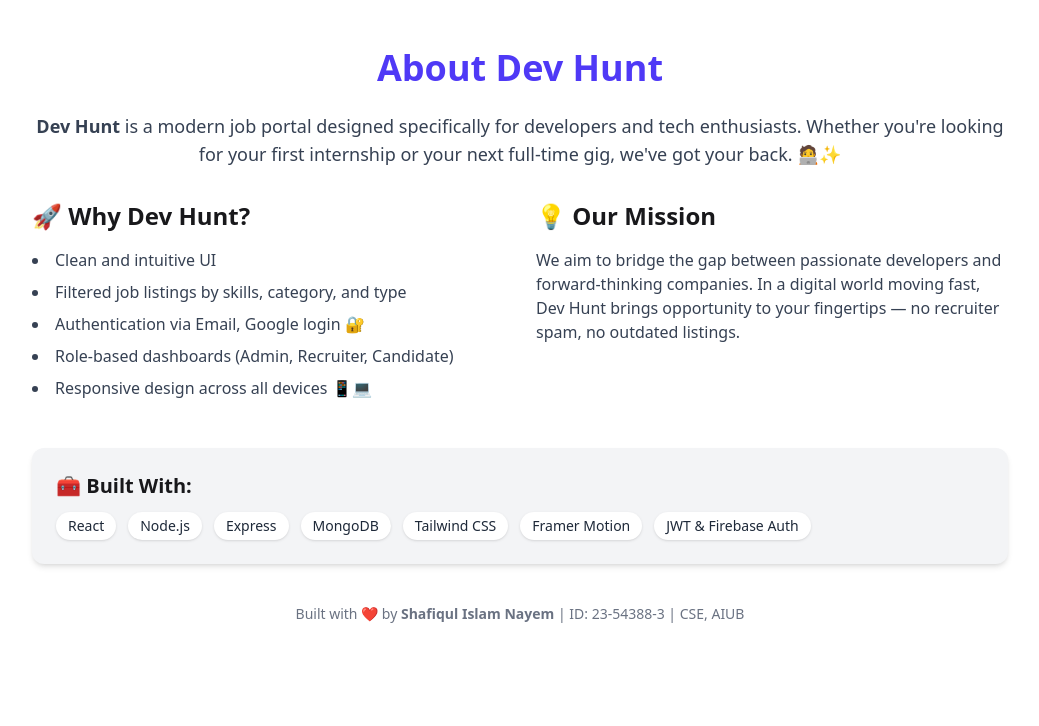
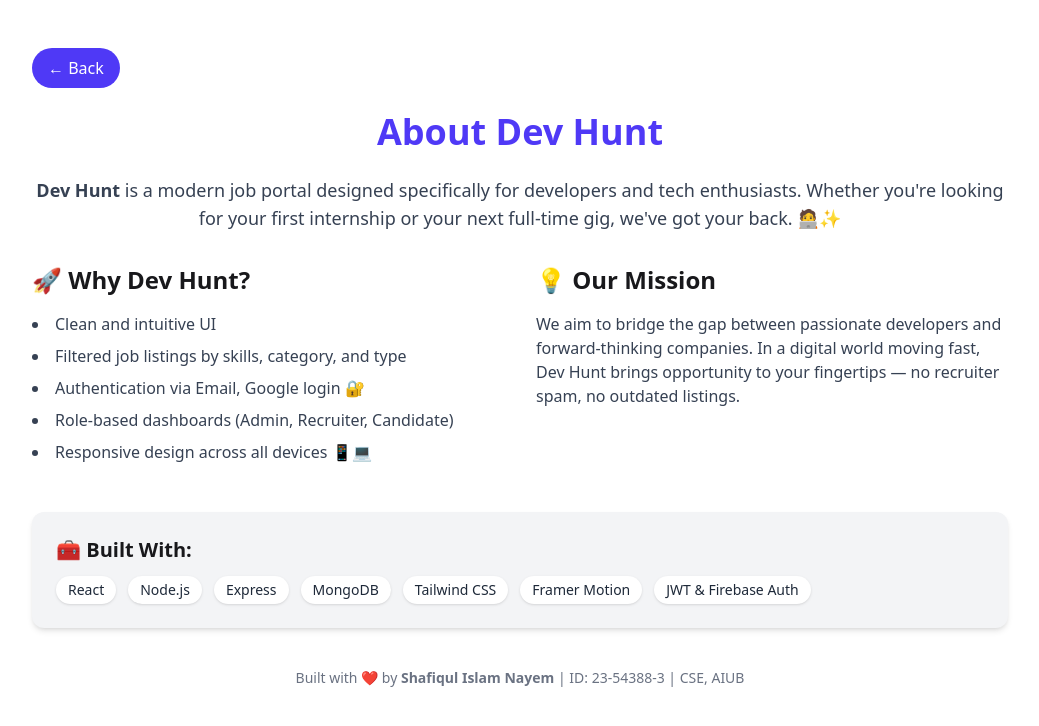
Before and after one commit to shafikulnayem10/Dev-Hunt-Job-Portal-, a React (Vite) app in the folder Job_Portal/: page /about in a window 1280 px wide. Shown: the top 726 px of the page, without its empty margins (120-1159 px from the left). Built offline with nearby package versions, Linux system fonts and the light colour scheme; no server answers.

Commit message:
add a back button

```diff
--- a/Job_Portal/src/Pages/About/About.jsx
+++ b/Job_Portal/src/Pages/About/About.jsx
@@ -1,7 +1,14 @@
 import React from 'react';
+import { useNavigate } from 'react-router-dom';
 import { motion } from 'framer-motion';
 
 export default function About() {
+  const navigate = useNavigate();
+
+  const handleBack = () => {
+    navigate(-1);
+  };
+
   return (
     <motion.div
       initial={{ opacity: 0, y: 20 }}
@@ -9,10 +16,19 @@
       transition={{ duration: 0.6 }}
       className="max-w-5xl mx-auto px-6 py-12"
     >
+
+      <button
+        onClick={handleBack}
+        className="mb-6 px-4 py-2 bg-indigo-600 text-white rounded-full hover:bg-indigo-700 transition"
+      >
+        ← Back
+      </button>
+
       <h1 className="text-4xl font-bold text-center mb-6 text-indigo-600">About Dev Hunt</h1>
 
       <p className="text-lg text-gray-700 mb-8 text-center">
-        <strong>Dev Hunt</strong> is a modern job portal designed specifically for developers and tech enthusiasts. Whether you're looking for your first internship or your next full-time gig, we've got your back. 🧑‍💻✨
+        <strong>Dev Hunt</strong> is a modern job portal designed specifically for developers and tech enthusiasts.
+        Whether you're looking for your first internship or your next full-time gig, we've got your back. 🧑‍💻✨
       </p>
 
       <div className="grid md:grid-cols-2 gap-8 mb-12">
```
